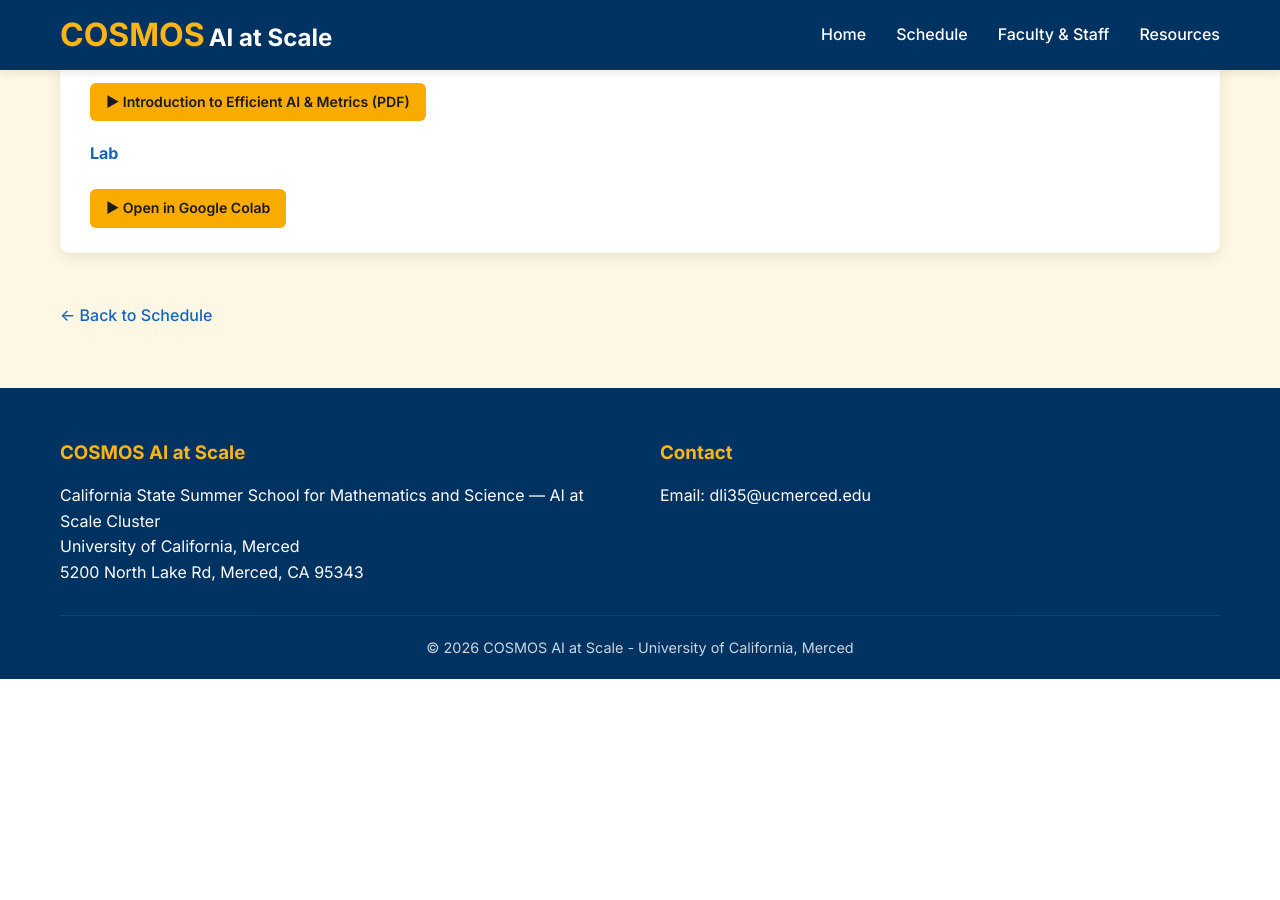
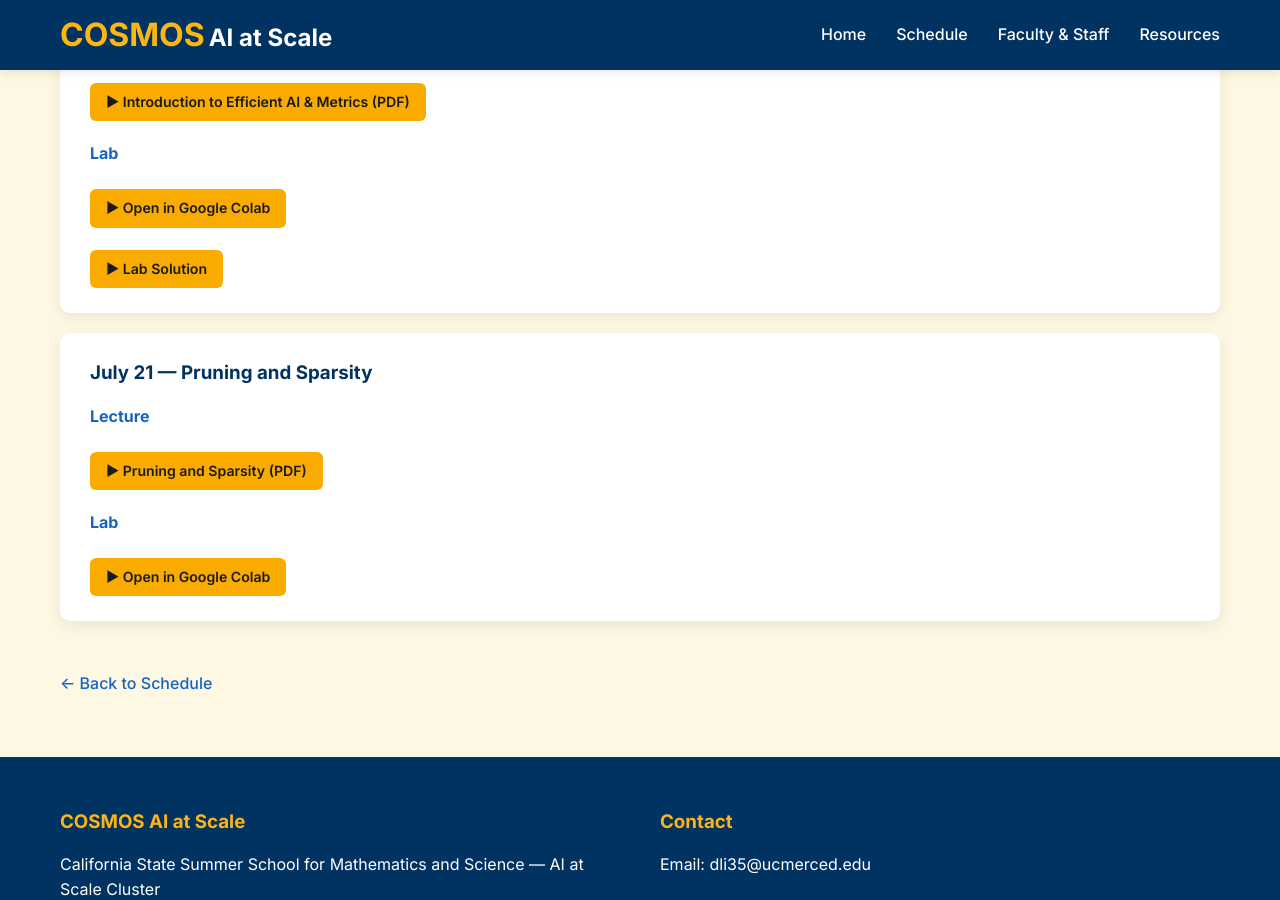
Before and after one commit to cosmos-ai-ucm/cosmos-ai-ucm.github.io, a Jekyll site: the page built from modules/efficient-ai.html, in a window 1280 px wide and 900 px high, scrolled down 605 px. Built offline with Jekyll 4.4.1, drawn with Linux system fonts in a browser that asks for light colours; before the commit the page ends 1284 px from its top, so only the background shows below that.

Commit message:
add efficient ai july 21

```diff
--- a/modules/efficient-ai.html
+++ b/modules/efficient-ai.html
@@ -35,6 +35,34 @@ title: Efficient AI & Edge Deployment
             &#9654; Open in Google Colab
           </a>
         </p>
+        <p style="margin-top:10px;">
+          <a class="colab-link"
+             href="https://colab.research.google.com/drive/11CtoJRTX5hhNKLJ_c67fPBsMUw2xwfkO?usp=sharing"
+             target="_blank" rel="noopener">
+            &#9654; Lab Solution
+          </a>
+        </p>
+      </div>
+
+      <!-- July 21 -->
+      <div class="activity-item">
+        <h3>July 21 &mdash; Pruning and Sparsity</h3>
+
+        <h4 style="margin-top:16px;color:var(--accent-color);">Lecture</h4>
+        <p style="margin-top:10px;">
+          <a class="colab-link" href="/modules/efficient_ai_pruning.pdf" target="_blank" rel="noopener">
+            &#9654; Pruning and Sparsity (PDF)
+          </a>
+        </p>
+
+        <h4 style="margin-top:20px;color:var(--accent-color);">Lab</h4>
+        <p style="margin-top:10px;">
+          <a class="colab-link"
+             href="https://colab.research.google.com/drive/1ma7cppzSQ-x1UQD0zVFjIbk4_yQHGK-L?usp=sharing"
+             target="_blank" rel="noopener">
+            &#9654; Open in Google Colab
+          </a>
+        </p>
       </div>
 
     </div>
```
Also changed, not shown: 1 other file.
